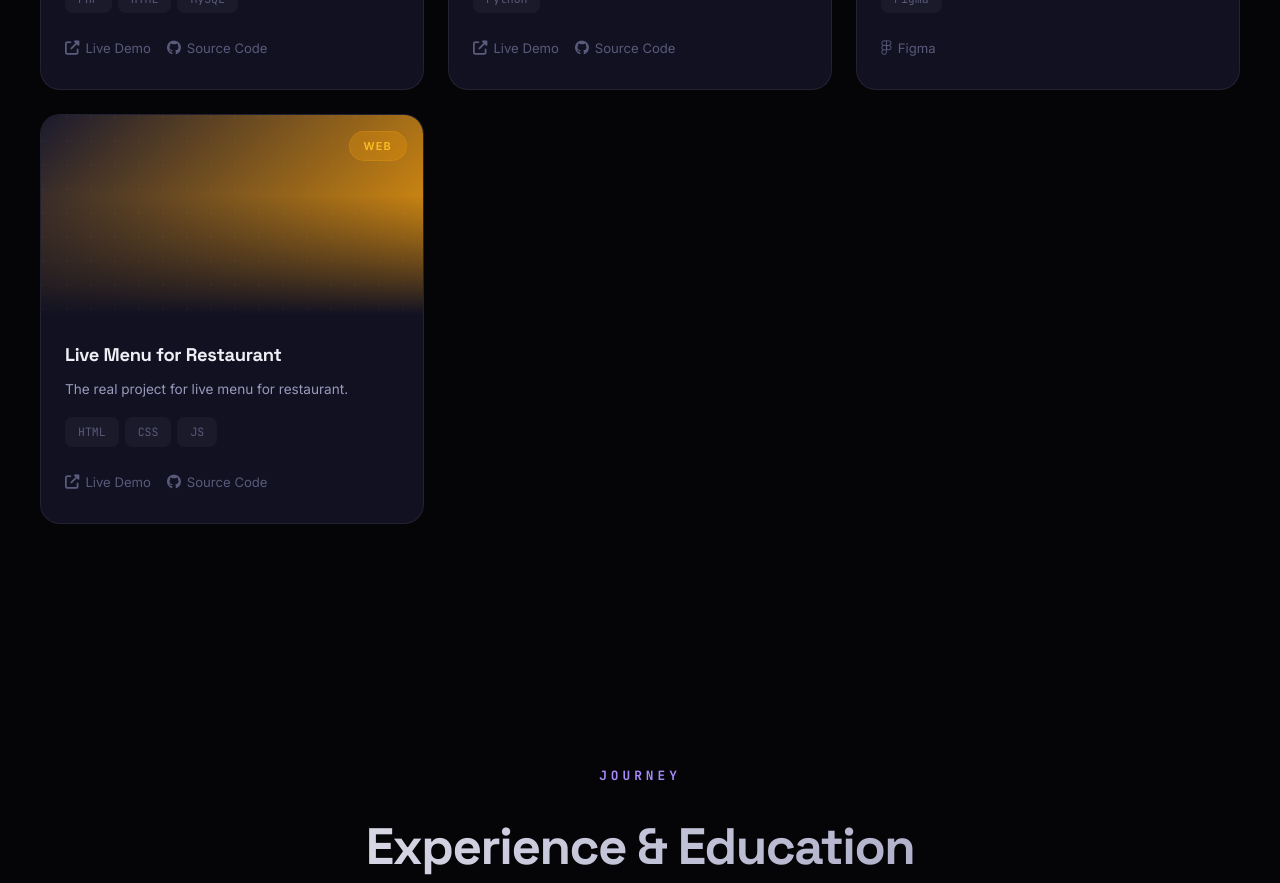
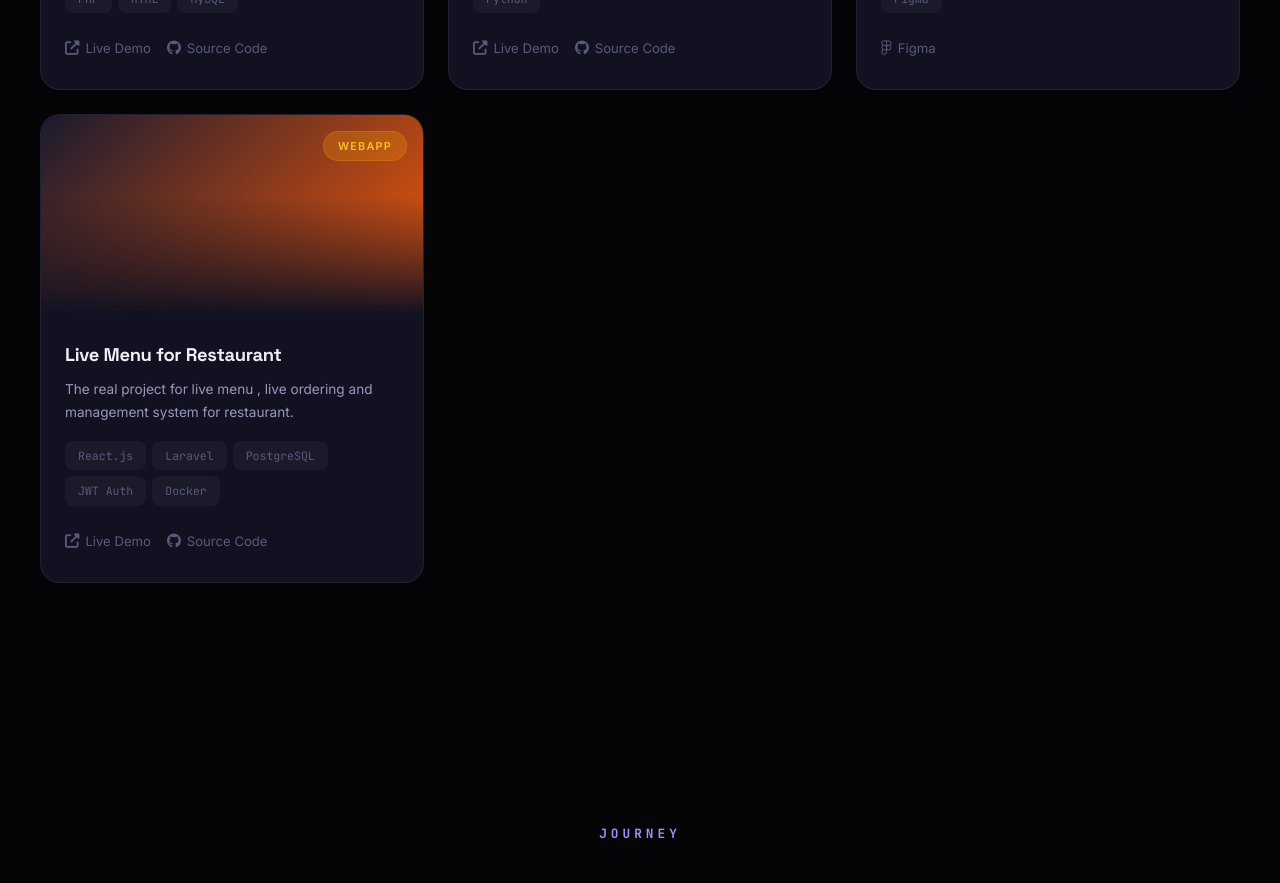
Before and after one commit to randzana/My-Portfolio, a React (Vite) app: page / in a window 1280 px wide. Shown: the part 7540-8423 px from the top of the page. Built offline with nearby package versions, Linux system fonts and the light colour scheme.

Commit message:
Update Live Menu project details with React/Laravel stack

```diff
--- a/src/components/Projects.jsx
+++ b/src/components/Projects.jsx
@@ -36,13 +36,13 @@ const projects = [
     },
     {
         title: 'Live Menu for Restaurant',
-        desc: 'The real project for live menu for restaurant.',
-        techs: ['HTML', 'CSS', 'JS'],
-        tag: 'Web',
+        desc: 'The real project for live menu , live ordering and management system for restaurant.',
+        techs: ['React.js', 'Laravel', 'PostgreSQL', 'JWT Auth', 'Docker'],
+        tag: 'WebApp',
         tagClass: 'tag-web2',
-        gradient: 'linear-gradient(135deg, #1a1a2e, #f59e0b)',
+        gradient: 'linear-gradient(135deg, #1a1a2e, #f5590bff)',
         github: 'https://github.com/randzana/LIive-Menu-For-Diwaxani-Nali.git',
-        live: 'https://diwaxan.netlify.app/',
+        live: 'https://cafemanagement.randvision.tech/',
     },
 ];
 
```
